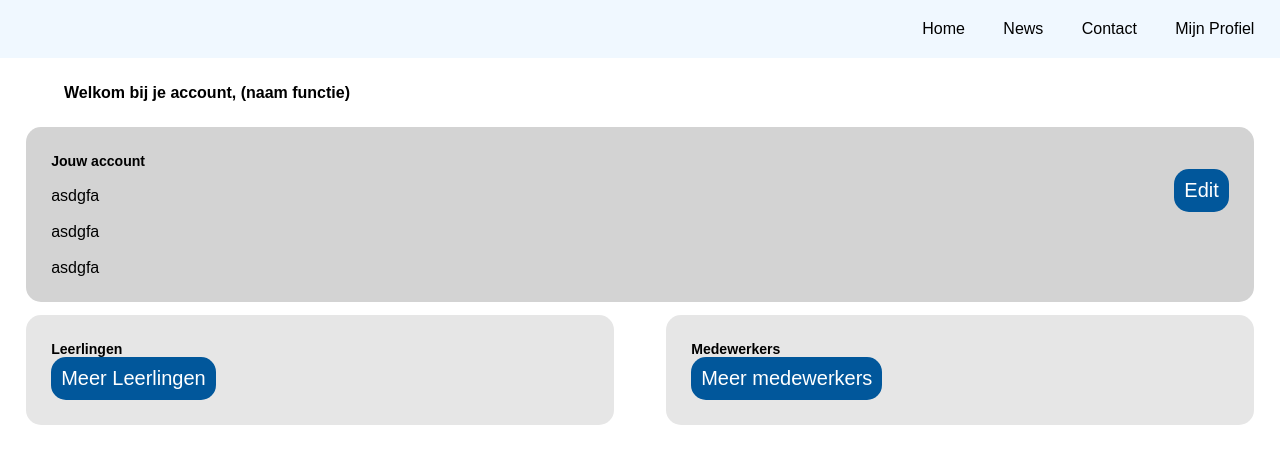
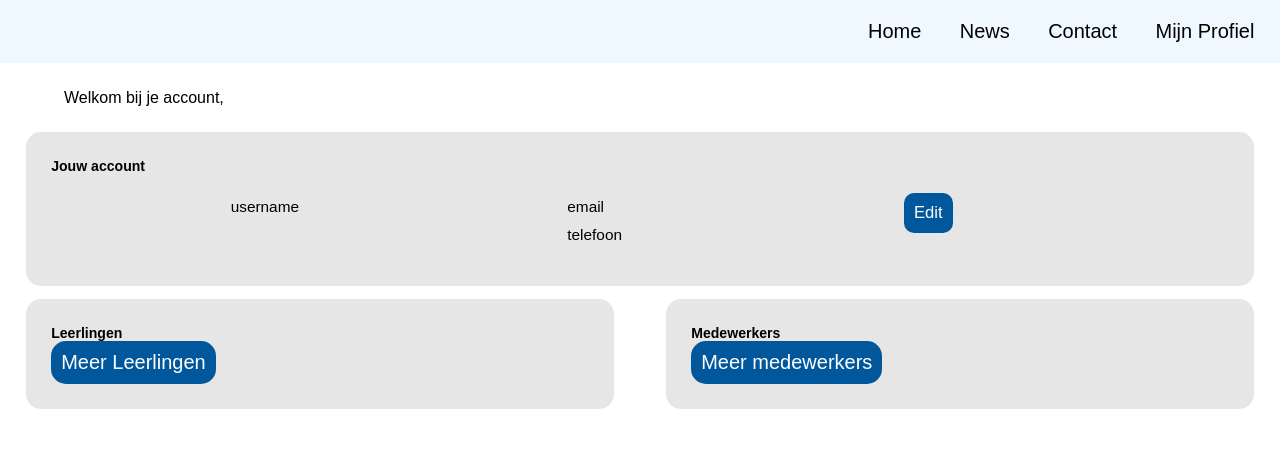
Before and after one commit to DaanoontjeGaming/VierkanteWielen, a PHP site: page /profiel_rijschoolhouder.html in a window 1280 px wide. Shown: the top 464 px of the page. Run offline with PHP 8.4, Linux system fonts and the light colour scheme.

Commit message:
leerling & rijschoolhouder profiel + css edit

```diff
--- a/profiel_rijschoolhouder.html
+++ b/profiel_rijschoolhouder.html
@@ -7,6 +7,7 @@
     <meta name="viewport" content="width=device-width, initial-scale=1.0">
     <title>Mijn profiel</title>
     <link rel="stylesheet" type="text/css" href="style_profiel.css" />
+    <link rel="stylesheet" type="text/css" href="style.css" />
 </head>
 
 <body>
@@ -17,30 +18,41 @@
         <a href="#">Mijn Profiel</a>
     </div>
 
-    <div class="welcome">Welkom bij je account, (naam functie)</div>
+    <div class="welcome">Welkom bij je account,</div>
 
     <!---Account Details--->
-    <div class="roundRectDark">
-        <h2>Jouw account</h2>
-        <div class="edit"><a style="color:white;" href="#">Edit</a></div>
-        <br>
-        <p>asdgfa</p>
-        <br>
-        <p>asdgfa</p>
-        <br>
-        <p>asdgfa</p>
+    <div class="roundRect" style="background-color:#E6E6E6">
+        <h2 class="rectTitle">Jouw account</h2>
+        <section class="section">
+            <div>
+                <p>username</p>
+            </div>
+        </section>
+        <section class="section">
+            <div>
+                <p>email</p>
+            </div>
+            <div>
+                <p>telefoon</p>
+            </div>
+        </section>
+        <section class="section">
+            <button type="button" class="buttonBlue">
+                <a style="color:white;" href="#">Edit</a>
+            </button>
+        </section>
     </div>
 
     <div class="anderen_flex">
         <!---Account Details--->
         <div class="anderen leerlingen">
-            <h2>Leerlingen</h2>
+            <h2 class="rectTitle">Leerlingen</h2>
             <div class="meer"><a style="color:white;" href="#">Meer Leerlingen</a></div>
         </div>
 
         <!---Account Details--->
         <div class="anderen medewerkers">
-            <h2>Medewerkers</h2>
+            <h2 class="rectTitle">Medewerkers</h2>
             <div class="meer"><a style="color:white;" href="#">Meer medewerkers</a></div>
         </div>
     </div>
--- a/style_profiel.css
+++ b/style_profiel.css
@@ -22,55 +22,6 @@ h1 {
 
 h2 {
     font-size: 1.1vw;
-}
-
-.Navi {
-    background-color: aliceblue;
-    display: flex;
-    flex-wrap: wrap;
-    justify-content: end;
-}
-
-.Navi a {
-    color: black;
-    text-align: center;
-    text-decoration: none;
-    padding-left: 1%;
-    padding-right: 2%;
-    padding-top: 20px;
-    padding-bottom: 20px;
-}
-
-/* WELCOME TEXT */
-.welcome {
-    display: flex;
-    padding-top: 2%;
-    padding-bottom: 2%;
-    padding-left: 5%;
-    align-items: left;
-    font-weight: bold;
-}
-
-/* ACCOUNT DETAILS */
-.roundRectDark {
-    display: flexbox;
-
-    background-color: lightgray;
-    border-radius: 15px;
-    margin-left: 2%;
-    margin-right: 2%;
-    margin-bottom: 1%;
-    padding: 2%;
-}
-
-.edit {
-    bottom: 10px;
-    right: 10px;
-    padding: 10px;
-    font-size: 20px;
-    background-color: #01579B;
-    float: right;
-    border-radius: 15px;
 }
 
 /* leerlingen/medewerkers */
```
Also changed, not shown: profiel_leerling.html (+29 -13 lines).
